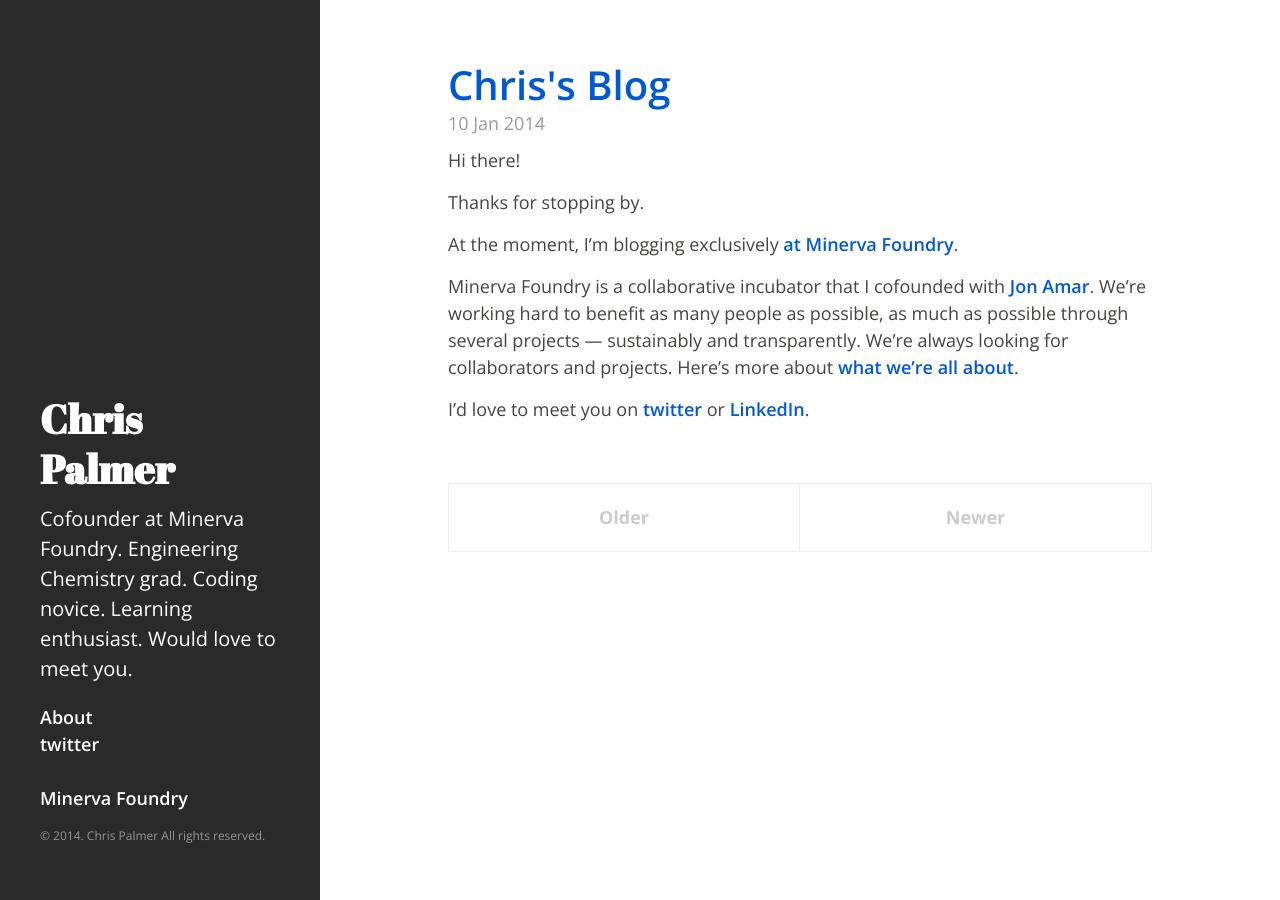
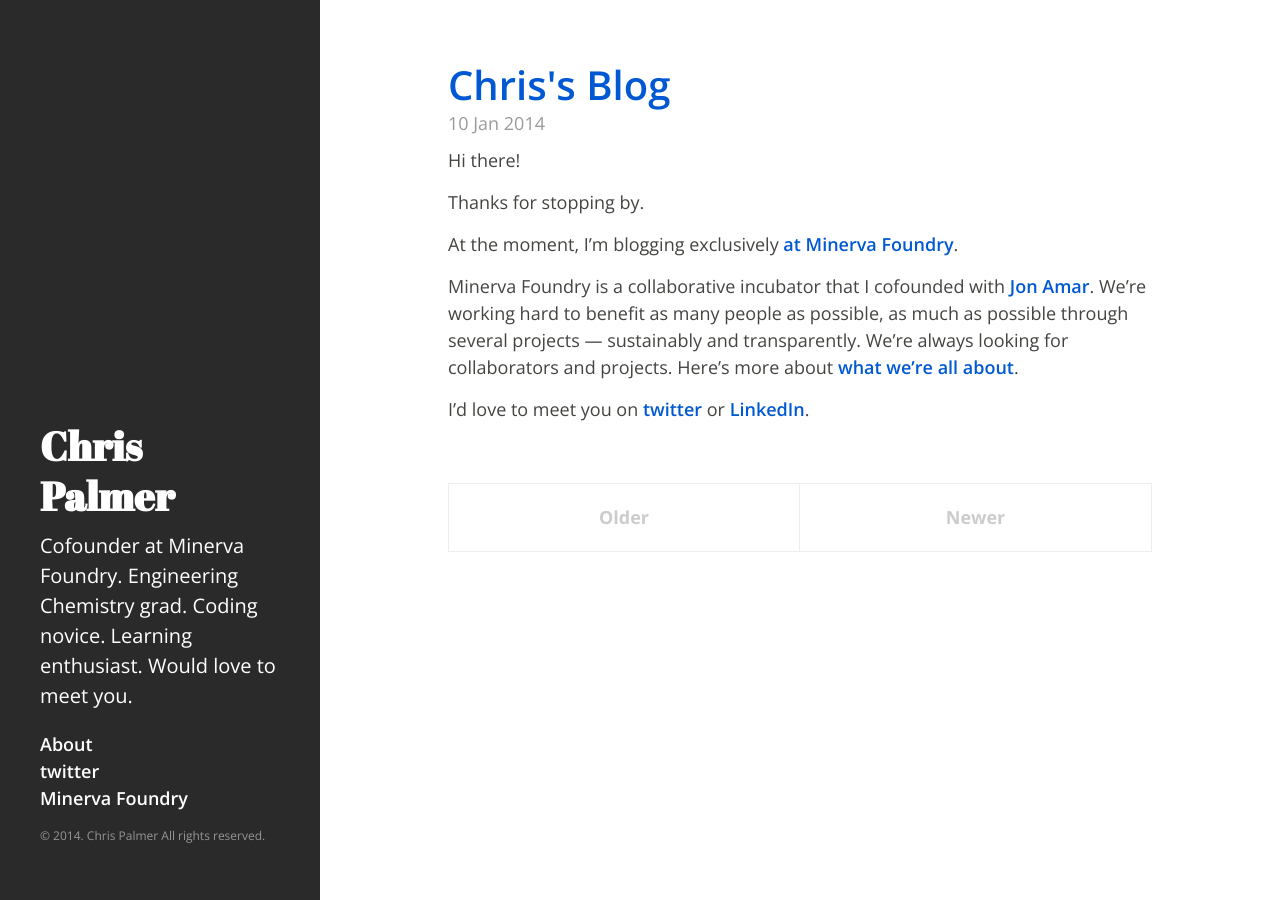
Before and after one commit to cwjpalmer/cwjpalmer.github.io, a Jekyll site: the page built from index.html, in a window 1280 px wide. Built offline with Jekyll 4.4.1, drawn with Linux system fonts in a browser that asks for light colours; Markdown is read by kramdown in place of the engine named in the settings; the list of posts is cut into pages by our own code.

Commit message:
reversed last commits changes to CSS and HTML. added spacing to masthead

```diff
--- a/_layouts/default.html
+++ b/_layouts/default.html
@@ -18,9 +18,8 @@
             <li>
               <a href="http://twitter.com/cwjpalmer">twitter</a>
             </li>
-            <br class="half-height"/>
             <li>
-              <a href="http://MinervaFoundry.com">Minerva Foundry</a>
+              <a href="http://MinervaFoundry.com" class="apart">Minerva Foundry</a>
             </li>
           </ul>
           <p class="footer">&copy; 2014. {{ site.author.name }} All rights reserved.</p>
--- a/public/css/hyde.css
+++ b/public/css/hyde.css
@@ -254,8 +254,8 @@
 .colophon-links li {
   color: inherit;
 }
-.half-height {
-  line-height: 0.5em;
+.apart {
+  line-height: 1.5em;
 }
 
 /* Responsive masthead */
```
